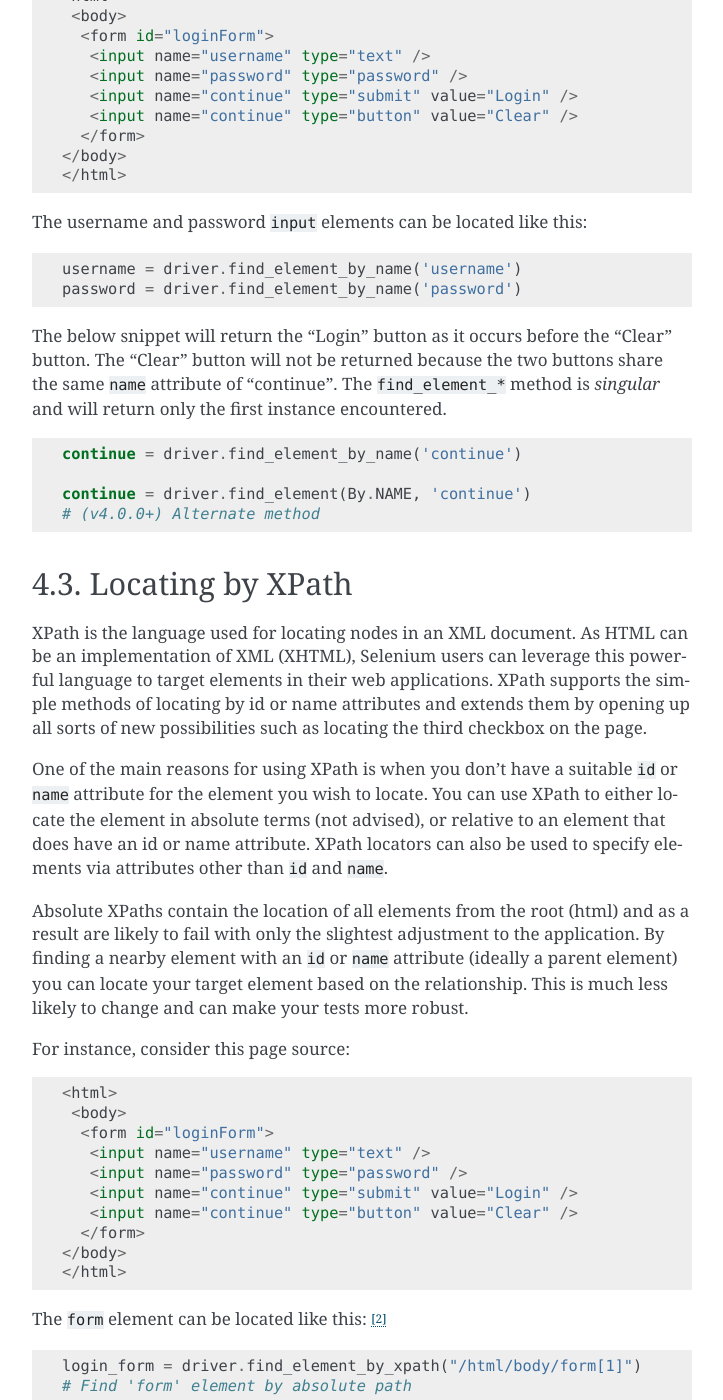
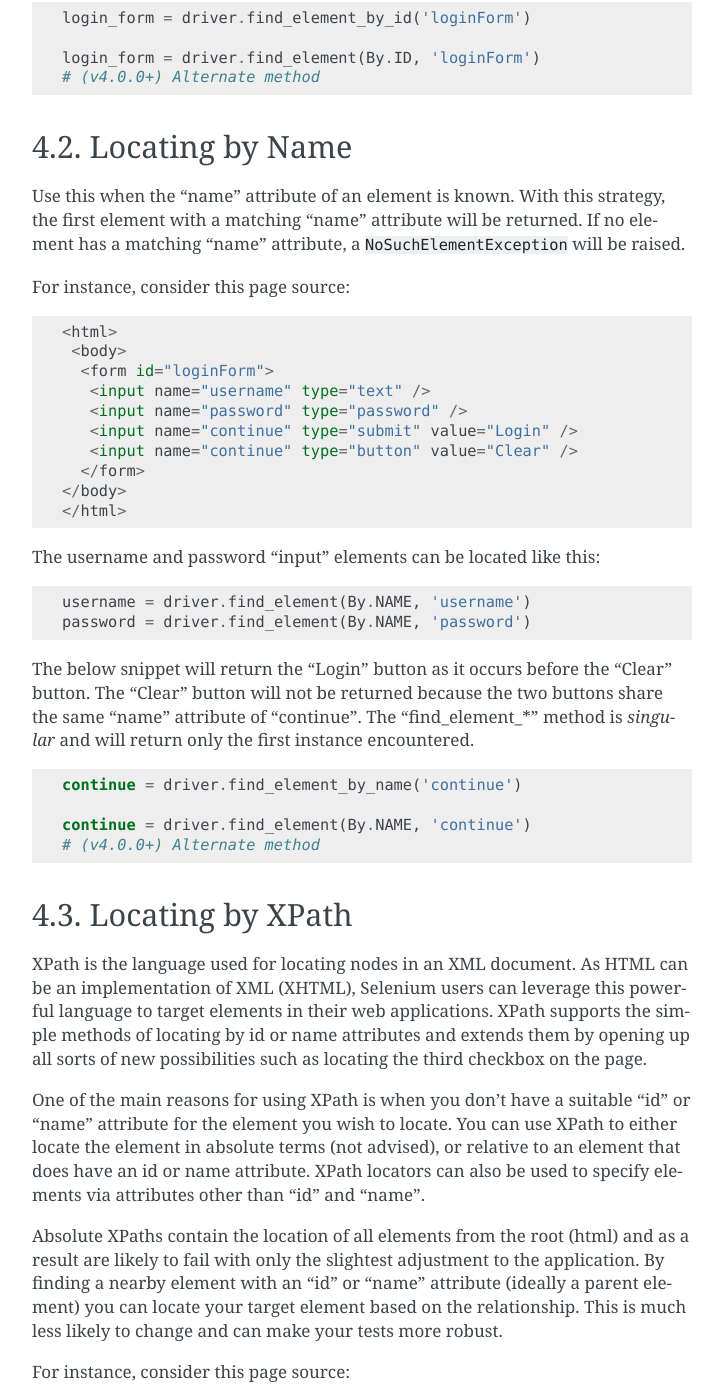
Before and after one commit to baijum/selenium-python, a Sphinx documentation site: the page built from source/locating-elements.rst, in a window 1280 px wide and 1400 px high, scrolled down 1651 px. Shown: the whole window, without its empty margins (388-1111 px from the left). Built offline with Sphinx 7.4.7, drawn with Linux system fonts in a browser that asks for light colours; some of the changed text lies outside the part shown.

Commit message:
Updated find_element method (#99) (#3)
Co-authored-by: dysphere <30881686+dysphere@users.noreply.github.com>

```diff
--- a/source/locating-elements.rst
+++ b/source/locating-elements.rst
@@ -30,7 +30,6 @@
 | By.XPATH         | find_element_by_xpath              | find_elements_by_xpath              |
 +------------------+------------------------------------+-------------------------------------+
 
-
 Example usage::
 
   from selenium.webdriver.common.by import By
@@ -41,13 +40,27 @@
   rows = driver.find_elements(By.XPATH, '//table[@id="foobar"]/tr')
   # list all rows with attribute 'id' set to 'foobar'
 
+The 'By' class is used to specify which attribute is used to locate elements on a page.
+These are the various ways the attributes are used to locate elements on a page::
+
+  find_element(By.ID, "id")
+  find_element(By.NAME, "name")
+  find_element(By.XPATH, "xpath")
+  find_element(By.LINK_TEXT, "link text")
+  find_element(By.PARTIAL_LINK_TEXT, "partial link text")
+  find_element(By.TAG_NAME, "tag name")
+  find_element(By.CLASS_NAME, "class name")
+  find_element(By.CSS_SELECTOR, "css selector")
+
+If you want to locate several elements with the same attribute replace find_element with find_elements.
+
 
 Locating by Id
 ~~~~~~~~~~~~~~
 
-Use this when you know the ``id`` attribute of an element.  With this strategy,
-the first element with a matching ``id`` attribute will be returned.  If no
-element has a matching ``id`` attribute, a ``NoSuchElementException`` will be
+Use this when you know the "id" attribute of an element.  With this strategy,
+the first element with a matching "id" attribute will be returned.  If no
+element has a matching "id" attribute, a ``NoSuchElementException`` will be
 raised.
 
 For instance, consider this page source::
@@ -73,9 +86,9 @@
 Locating by Name
 ~~~~~~~~~~~~~~~~
 
-Use this when the ``name`` attribute of an element is known.  With this strategy,
-the first element with a matching ``name`` attribute will be returned.  If no
-element has a matching ``name`` attribute, a ``NoSuchElementException`` will be
+Use this when the "name" attribute of an element is known.  With this strategy,
+the first element with a matching "name" attribute will be returned.  If no
+element has a matching "name" attribute, a ``NoSuchElementException`` will be
 raised.
 
 For instance, consider this page source::
@@ -91,14 +104,14 @@
    </body>
    </html>
 
-The username and password ``input`` elements can be located like this::
+The username and password "input" elements can be located like this::
 
-  username = driver.find_element_by_name('username')
-  password = driver.find_element_by_name('password')
+  username = driver.find_element(By.NAME, 'username')
+  password = driver.find_element(By.NAME, 'password')
 
 The below snippet will return the "Login" button as it occurs before the "Clear" button.
-The "Clear" button will not be returned because the two buttons share the same ``name`` attribute
-of "continue". The ``find_element_*`` method is `singular` and will return only the first instance encountered. ::
+The "Clear" button will not be returned because the two buttons share the same "name" attribute
+of "continue". The "find_element_*" method is `singular` and will return only the first instance encountered. ::
 
   continue = driver.find_element_by_name('continue')
 
@@ -116,15 +129,15 @@
 up all sorts of new possibilities such as locating the third checkbox on the
 page.
 
-One of the main reasons for using XPath is when you don't have a suitable ``id`` or
-``name`` attribute for the element you wish to locate.  You can use XPath to either
+One of the main reasons for using XPath is when you don't have a suitable "id" or
+"name" attribute for the element you wish to locate.  You can use XPath to either
 locate the element in absolute terms (not advised), or relative to an element
 that does have an id or name attribute.  XPath locators can also be used to
-specify elements via attributes other than ``id`` and ``name``.
+specify elements via attributes other than "id" and "name".
 
 Absolute XPaths contain the location of all elements from the root (html) and as
 a result are likely to fail with only the slightest adjustment to the
-application.  By finding a nearby element with an ``id`` or ``name`` attribute (ideally
+application.  By finding a nearby element with an "id" or "name" attribute (ideally
 a parent element) you can locate your target element based on the relationship.
 This is much less likely to change and can make your tests more robust.
 
@@ -141,50 +154,50 @@
    </body>
    </html>
 
-The ``form`` element can be located like this: [#]_ ::
+The "form" element can be located like this: [#]_ ::
 
    login_form = driver.find_element_by_xpath("/html/body/form[1]")
-   # Find 'form' element by absolute path
+   # Find `form` element by absolute path
 
    login_form = driver.find_element_by_xpath("//form[1]")
-   # Find the first 'form' element in the html
+   # Find the first `form` element in the html
 
    login_form = driver.find_element_by_xpath("//form[@id='loginForm']")
-   # Find 'form' element with 'id' set to 'loginForm'
+   # Find `form` element with `id` set to `loginForm`
 
    login_form = driver.find_element(By.XPATH, "//form[@id='loginForm']")
-   # (v4.0.0+) Find 'form' element with 'id' set to 'loginForm'
+   # (v4.0.0+) Find `form` element with `id` set to `loginForm`
 
-The username ``input`` element can be located like this::
+The username "input" element can be located like this::
 
     username = driver.find_element_by_xpath("//form[input/@name='username']")
-    # Find 'input' child element of 'form'
-	# with 'name' set to 'username'
+    # Find `input` child element of `form`
+	# with `name` set to `username`
 
     username = driver.find_element_by_xpath("//form[@id='loginForm']/input[1]")
-    # Find first 'input' child element of 'form'
-	# with 'input' set to 'loginForm'
+    # Find first `input` child element of `form`
+	# with `input` set to `loginForm`
 
     username = driver.find_element_by_xpath("//input[@name='username']")
-    # Find 'input' element with 'name' set to 'username'
+    # Find `input` element with `name` set to `username`
 
     username = driver.find_element(By.XPATH, "//input[@name='username']")
-    # (v4.0.0+) Find first 'input' element with
-	# attribute 'name' set to 'username'
+    # (v4.0.0+) Find first `input` element with
+	# attribute `name` set to `username`
 
-The "Clear" ``input`` button type element can be located like this::
+The "Clear" input button type element can be located like this::
 
   btnClear = driver.find_element_by_xpath("//input[@name='continue'][@type='button']")
-  # Find 'input' with attribute 'name' set to 'continue'
-  # and attribute 'type' set to 'button'
+  # Find `input` with attribute `name` set to `continue`
+  # and attribute `type` set to `button`
 
   btnClear = driver.find_element_by_xpath("//form[@id='loginForm']/input[4]")
-  # Find fourth 'input' child of the 'form' element
-  # with attribute 'id' set to 'loginForm'
+  # Find fourth `input` child of the `form` element
+  # with attribute `id` set to `loginForm`
 
   btnClear = driver.find_element(By.XPATH, "//input[@name='continue'][@type='button']")
-  # (v4.0.0+) Find 'input' element with attribute
-  # 'type' set to 'button' and 'name' set to 'continue'
+  # (v4.0.0+) Find `input` element with attribute
+  # `type` set to `button` and `name` set to `continue`
 
 These examples cover a few basics only. To learn more, the following references are recommended:
 
@@ -254,7 +267,7 @@
   </body>
   </html>
 
-The heading ``h1`` element can be located like this::
+The heading "h1" element can be located like this::
 
   heading1 = driver.find_element_by_tag_name('h1')
 
@@ -278,7 +291,7 @@
   </body>
   </html>
 
-The ``p`` element can be located like this::
+The "p" element can be located like this::
 
   content = driver.find_element_by_class_name('content')
 
@@ -302,7 +315,7 @@
   </body>
   </html>
 
-The ``p`` element can be located like this::
+The "p" element can be located like this::
 
    content = driver.find_element_by_css_selector('p.content')
 
@@ -316,6 +329,6 @@
 Footnotes
 ~~~~~~~~~~~~~~~~~~~~~~~~~~~~~~~~~~
 
-.. [#] If you are using Selenium 4.0.0 or higher, there is a deprecation notice for ``find_element_by_*`` methods. Please use ``find_element(By.*)`` instead.
+.. [#] If you are using Selenium 4.0.0 or higher, there is a deprecation notice for "find_element_by_*" methods. Please use "find_element(By.*)" instead.
 
 .. [#] Use absolute paths only when necessary. Methods will break if the HTML is changed even slightly.
```
Also changed, not shown: source/getting-started.rst (+17 -12 lines), source/navigating.rst (+11 -11 lines).
